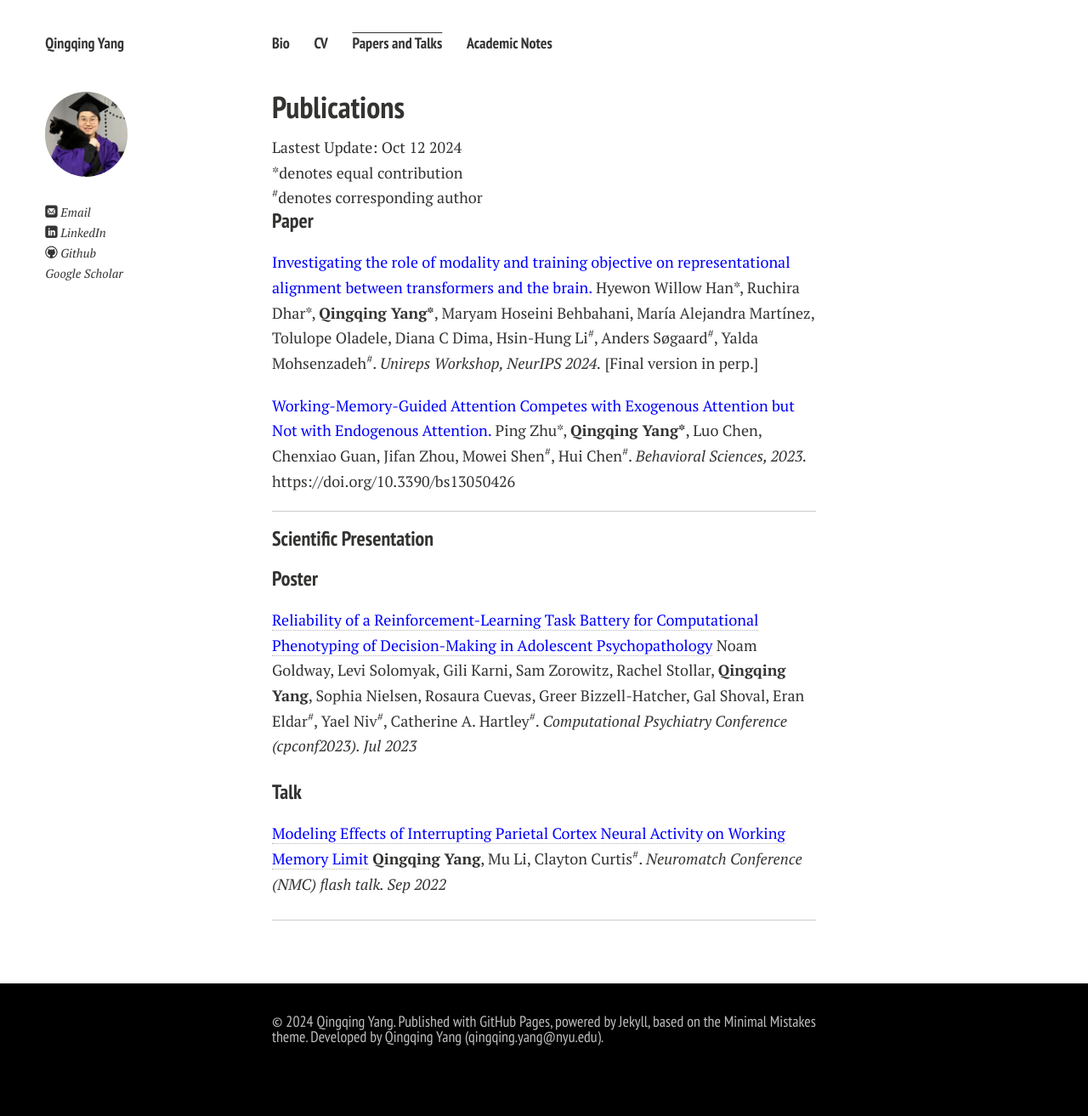
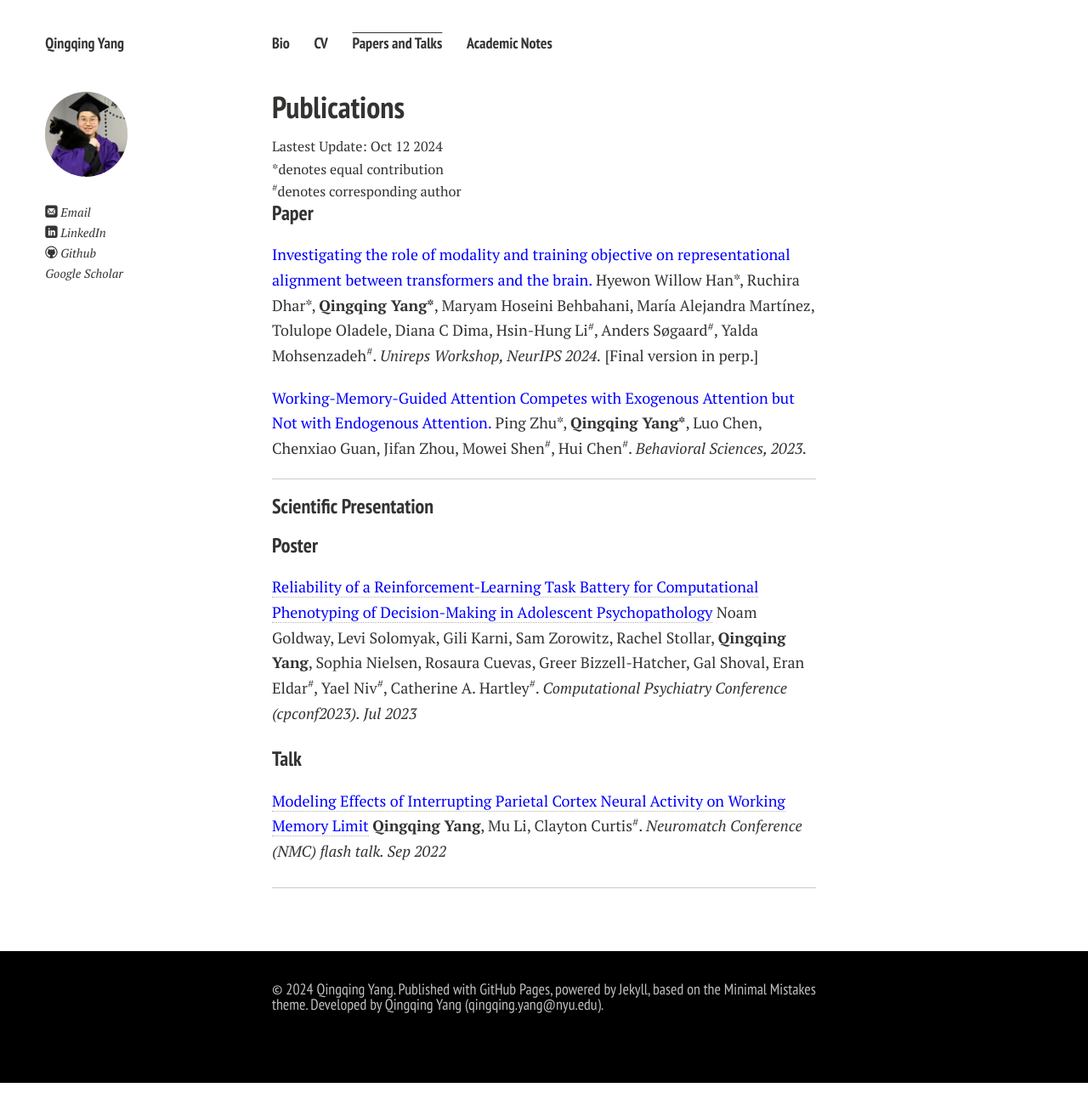
Before and after one commit to Qingqing-Yang-177/Qingqing-Yang-177.github.io, a Jekyll site: the page built from publications.md, in a window 1280 px wide. Shown: the whole page at 85% size. Built offline with Jekyll 4.4.1, drawn with Linux system fonts in a browser that asks for light colours; nearby versions of some CDN libraries; comment, search, counter and statistics services are not loaded; a style sheet for code colours, icons or effects is not loaded; after the commit the page ends 1274 px from its top, so only the background shows below that.

Commit message:
Update publications.md

```diff
--- a/publications.md
+++ b/publications.md
@@ -6,7 +6,7 @@ title: Publications
 
 ## Publications
 
-<div style="margin: 0; font-size: 1em;">
+<div style="margin: 0; font-size: .9em;">
   Lastest Update: Oct 12 2024<br>
   *denotes equal contribution<br>
   <sup>#</sup>denotes corresponding author
@@ -19,7 +19,7 @@ title: Publications
 </div>
 
 <div style="margin: 0; margin-bottom: 20px;">
-  <a href="https://www.mdpi.com/2076-328X/13/5/426" style="color: blue;">Working-Memory-Guided Attention Competes with Exogenous Attention but Not with Endogenous Attention.</a> Ping Zhu*, <strong>Qingqing Yang*</strong>, Luo Chen, Chenxiao Guan, Jifan Zhou, Mowei Shen<sup>#</sup>, Hui Chen<sup>#</sup>. <em>Behavioral Sciences, 2023.</em> https://doi.org/10.3390/bs13050426
+  <a href="https://www.mdpi.com/2076-328X/13/5/426" style="color: blue;">Working-Memory-Guided Attention Competes with Exogenous Attention but Not with Endogenous Attention.</a> Ping Zhu*, <strong>Qingqing Yang*</strong>, Luo Chen, Chenxiao Guan, Jifan Zhou, Mowei Shen<sup>#</sup>, Hui Chen<sup>#</sup>. <em>Behavioral Sciences, 2023.</em>
 </div>
 
 ---
```
